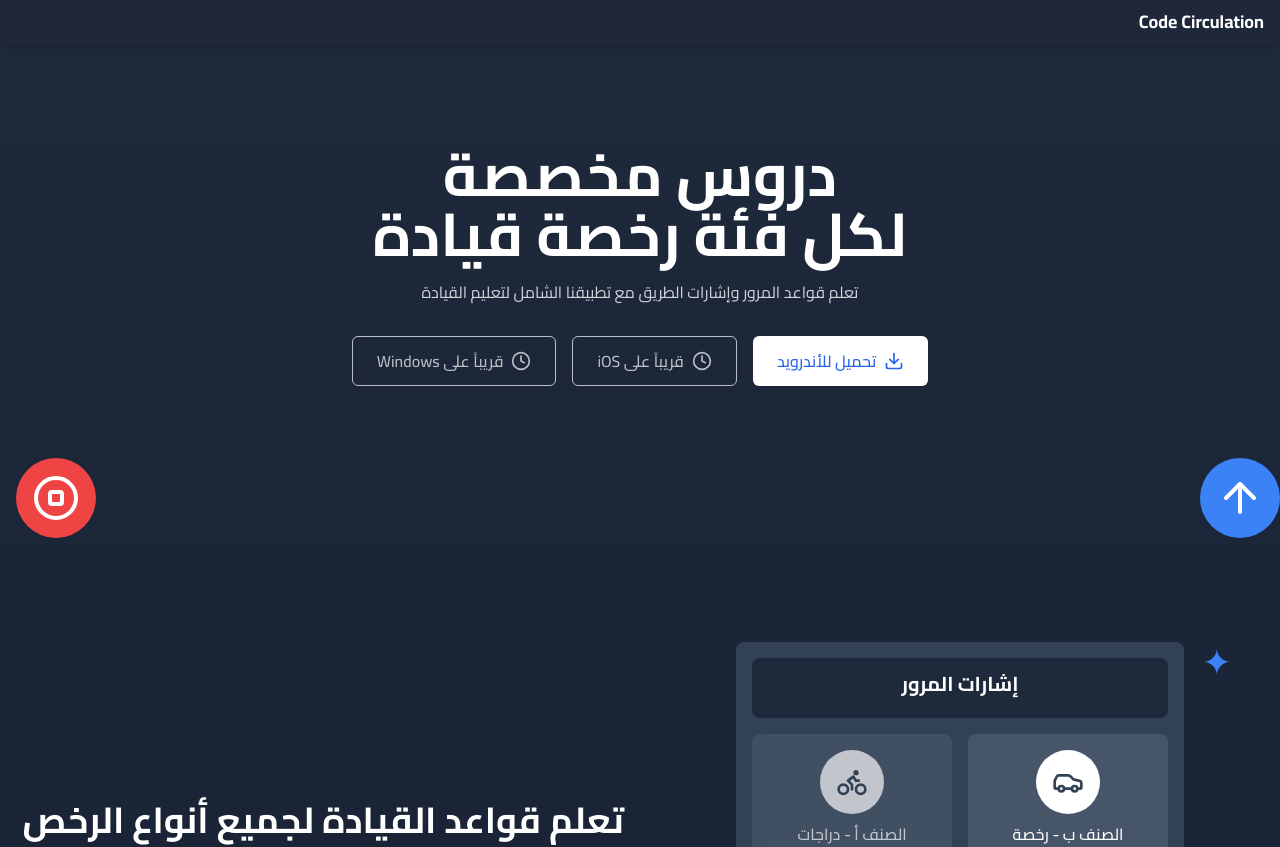
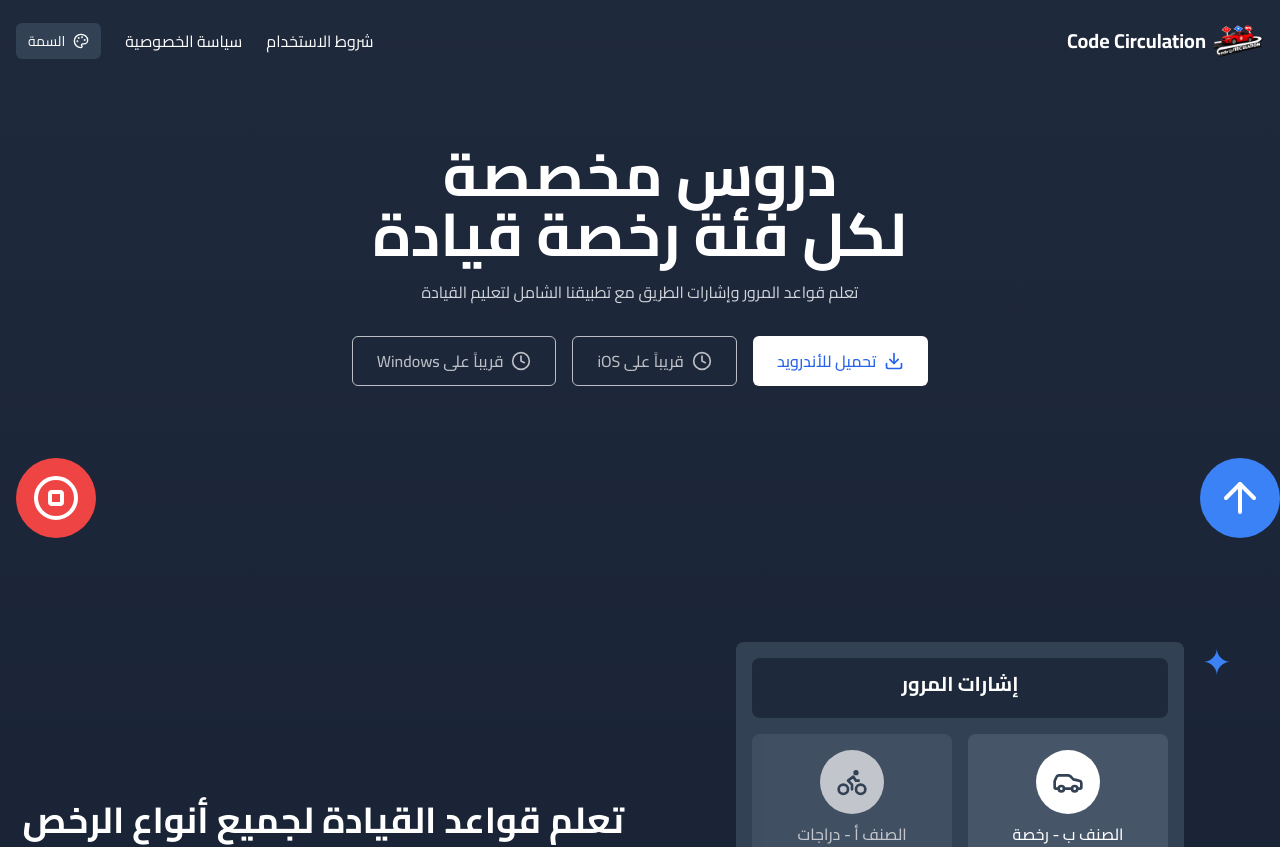
Before and after one commit to tozxart/Code-Circulation, a Next.js app: page / in a window 1280 px wide. Shown: the top 847 px of the page. Built offline with nearby package versions, Linux system fonts and the light colour scheme.

Commit message:
feat: Integrate Topbar component into layout for consistent header across the application

```diff
--- a/app/layout.tsx
+++ b/app/layout.tsx
@@ -3,6 +3,7 @@ import "./globals.css";
 import type { Metadata } from "next";
 import { Cairo } from "next/font/google";
 import { ThemeProvider } from "@/components/theme-provider";
+import { Topbar } from "@/components/Topbar";
 import { StagewiseToolbar } from "@stagewise/toolbar-next";
 
 const cairo = Cairo({ subsets: ["arabic", "latin"] });
@@ -29,14 +30,7 @@ export default function RootLayout({
           {process.env.NODE_ENV === "development" && (
             <StagewiseToolbar config={stagewiseConfig} />
           )}
-          <header className="fixed top-0 left-0 right-0 z-50 py-2 bg-slate-800/90 shadow-md">
-            <div className="container mx-auto px-4 flex justify-between items-center">
-              <a href="/" className="font-bold text-lg">
-                Code Circulation
-              </a>
-              <div></div>
-            </div>
-          </header>
+          <Topbar />
           <div className="pt-20">{children}</div>
         </ThemeProvider>
       </body>
```
